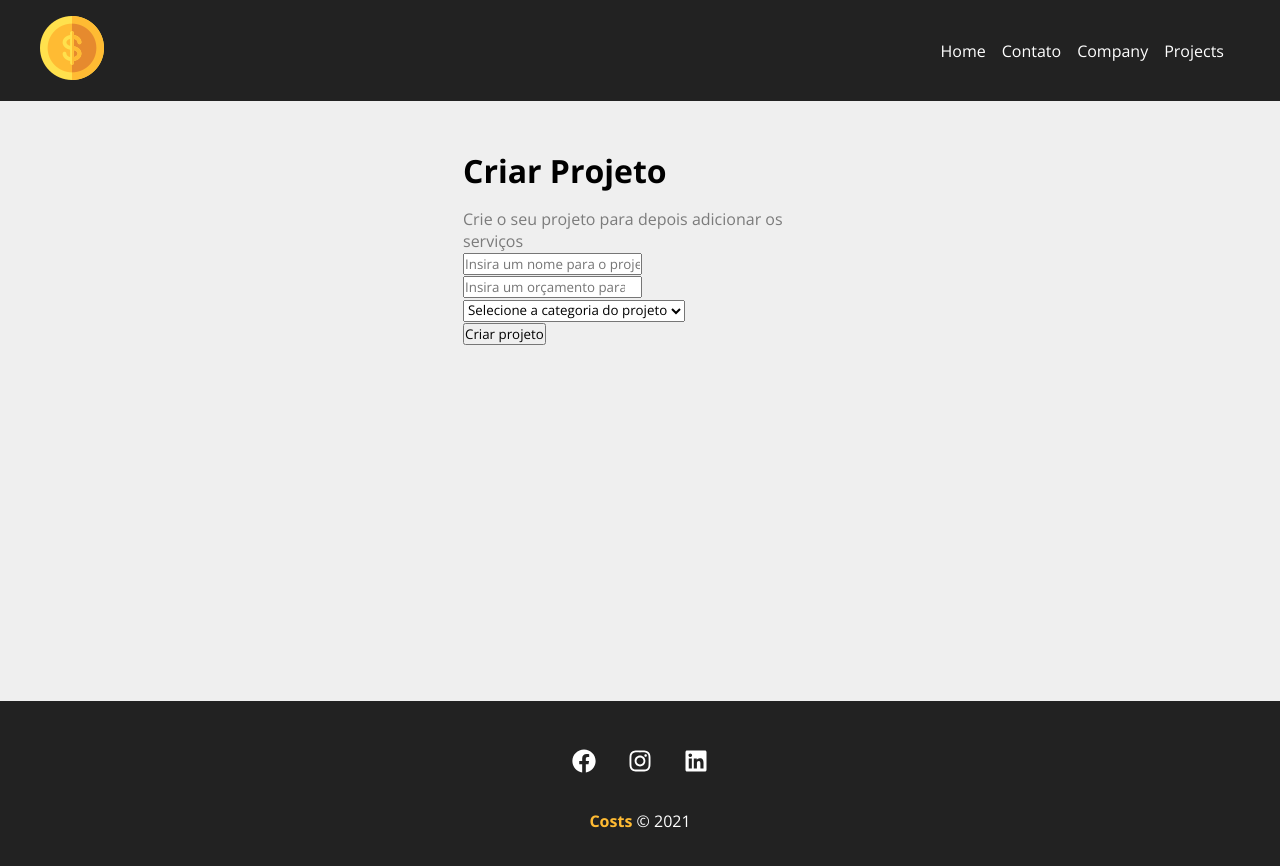
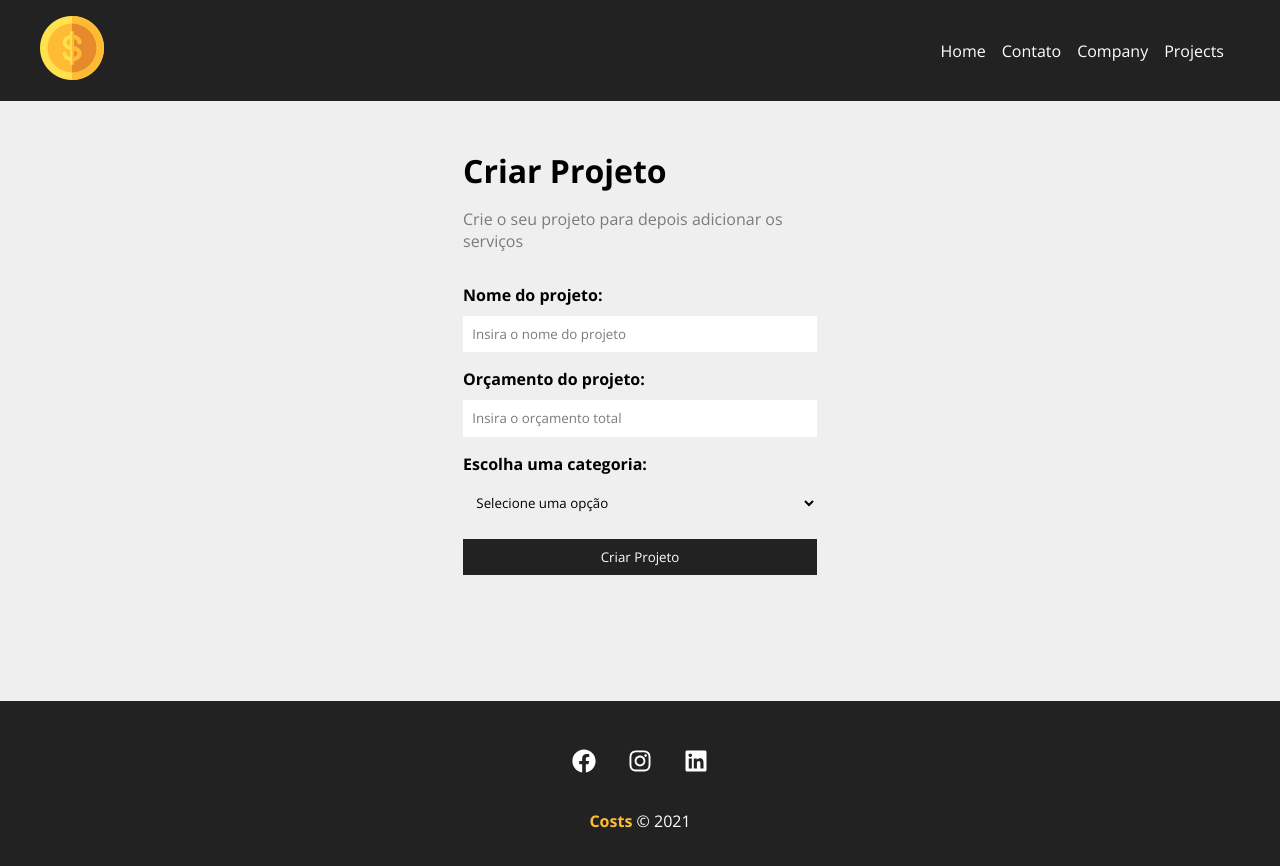
Before and after one commit to Matthsh/Cost, a React (Vite) app: page /newproject in a window 1280 px wide. Shown: the top 866 px of the page. Built offline with nearby package versions, Linux system fonts and the light colour scheme.

Commit message:
Aula 22 componentes do formulário

```diff
--- /dev/null
+++ b/src/components/form/Input.jsx
@@ -0,0 +1,15 @@
+import styles from './Input.module.css'
+export default function Input({ type, text, name, placeholder, handleOnChange, value }) {
+    return (
+        <div className={styles.form_control}>
+            <label htmlFor={name}>{text}:</label>
+            <input
+                type={type}
+                name={name}
+                id={name}
+                placeholder={placeholder}
+                onChange={handleOnChange}
+                value={value}/>
+        </div>
+    )
+}
--- /dev/null
+++ b/src/components/form/Input.module.css
@@ -0,0 +1,20 @@
+.form_control {
+    display: flex;
+    flex-direction: column;
+    margin-bottom: 1em;
+}
+
+.form_control label {
+    margin-bottom: .6em;
+    font-weight: bold;
+}
+
+.form_control input {
+    padding: .7em;
+    border-radius: 0;
+    border: none;
+}
+
+.form_control input::placeholder {
+    color: #7b7b7b;
+}
--- /dev/null
+++ b/src/components/form/Select.jsx
@@ -0,0 +1,12 @@
+import styles from './select.module.css'
+
+export default function Select({text, name, option, handleOnChange, value }) {
+    return (
+        <div className={styles.form_control}>
+            <label htmlFor={name}>{text}:</label>
+            <select name={name} id={name}>
+                <option>Selecione uma opção</option>
+            </select>
+        </div>
+    )
+}
--- /dev/null
+++ b/src/components/form/SubmitButton.jsx
@@ -0,0 +1,9 @@
+import styles from './SubmitButton.module.css'
+
+export default function SubmitButton({text}) {
+    return (
+        <div>
+            <button className={styles.btn}>{text}</button>
+        </div>
+    )
+}
--- /dev/null
+++ b/src/components/form/SubmitButton.module.css
@@ -0,0 +1,13 @@
+.btn {
+    background-color: #222;
+    color: #fff;
+    padding: 0.7em 10.327em;
+    text-decoration: none;
+    transition: 0.5s;
+    cursor: pointer;
+    border: none;
+}
+
+.btn:hover {
+    color: #ffbb33;
+}
--- /dev/null
+++ b/src/components/form/select.module.css
@@ -0,0 +1,16 @@
+.form_control {
+    display: flex;
+    flex-direction: column;
+    margin-bottom: 1em;
+}
+
+.form_control label {
+    margin-bottom: .6em;
+    font-weight: bold;
+}
+
+.form_control select {
+    padding: .7em;
+    border-radius: 0;
+    border: none;
+}
--- a/src/components/pages/NewProject.jsx
+++ b/src/components/pages/NewProject.jsx
@@ -5,7 +5,7 @@ export default function NewProject() {
         <div className={styles.newproject_container}>
             <h1>Criar Projeto</h1>
             <p>Crie o seu projeto para depois adicionar os serviços</p>
-            <ProjectFrom />
+            <ProjectFrom btnText="Criar Projeto"/>
         </div>
     )
 }
--- a/src/components/project/ProjectForm.jsx
+++ b/src/components/project/ProjectForm.jsx
@@ -1,20 +1,24 @@
-export default function ProjectFrom() {
+import Input from '../form/input'
+import Select from '../form/Select'
+import SubmitButton from '../form/SubmitButton'
+import styles from './ProjectForm.module.css'
+export default function ProjectFrom(props) {
     return (
-        <form>
-            <div>
-                <input type="text" placeholder="Insira um nome para o projeto" />
-            </div>
-            <div>
-                <input type="number" placeholder="Insira um orçamento para o projeto" />
-            </div>
-            <div>
-                <select name="category_id">
-                    <option disable selected>Selecione a categoria do projeto</option>
-                </select>
-            </div>
-            <div>
-                <input type="submit" value="Criar projeto" />
-            </div>
+        <form className={styles.form}>
+            <Input
+                type="text"
+                text="Nome do projeto"
+                name="name"
+                placeholder="Insira o nome do projeto"
+            />
+            <Input
+                type="number"
+                text="Orçamento do projeto"
+                name="budget"
+                placeholder="Insira o orçamento total"
+            />
+            <Select nome="category_id" text="Escolha uma categoria" />
+            <SubmitButton text={props.btnText}/>
         </form>
     )
 }
--- /dev/null
+++ b/src/components/project/ProjectForm.module.css
@@ -0,0 +1,4 @@
+.form {
+    width: 100%;
+    margin: 2em 0;
+}
```
